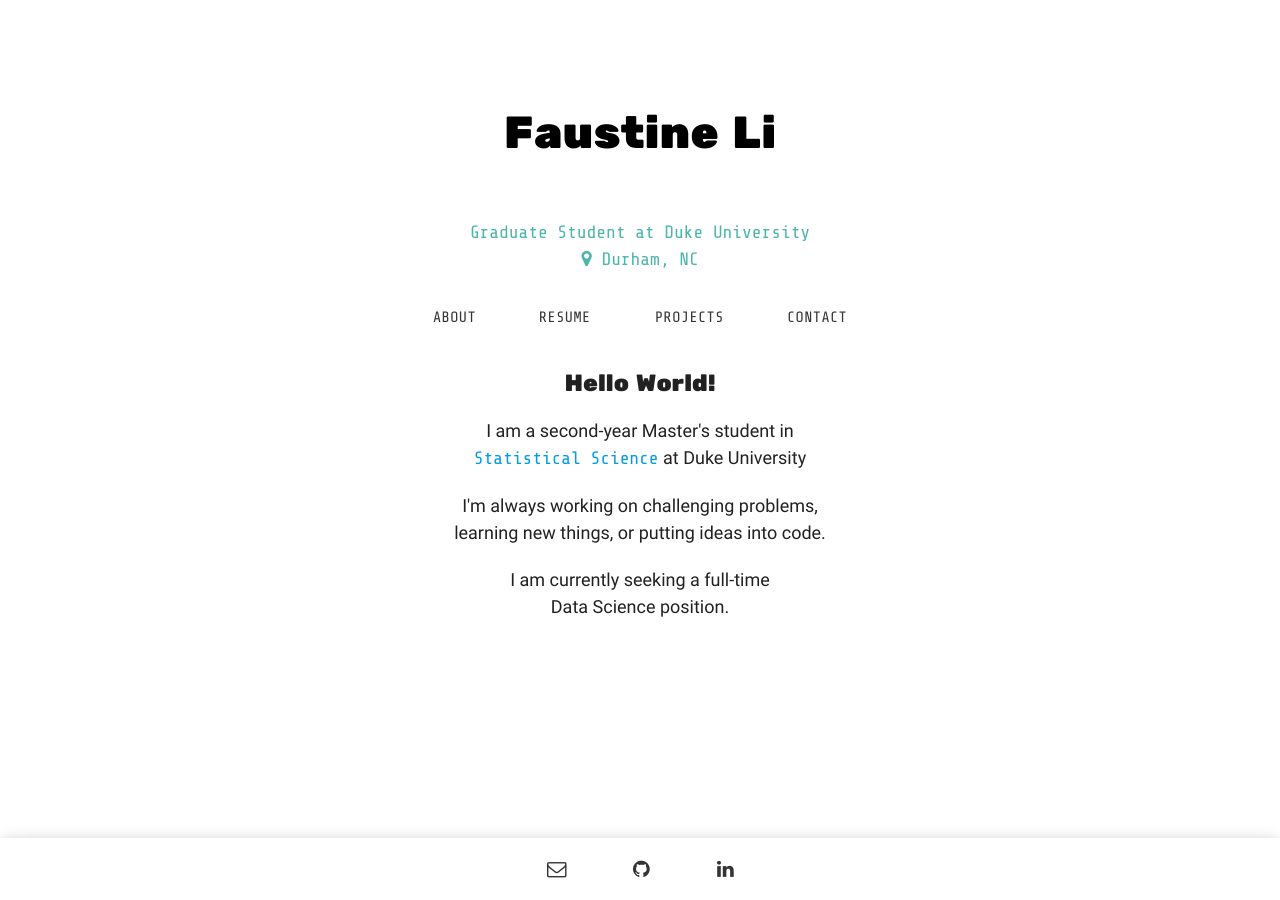
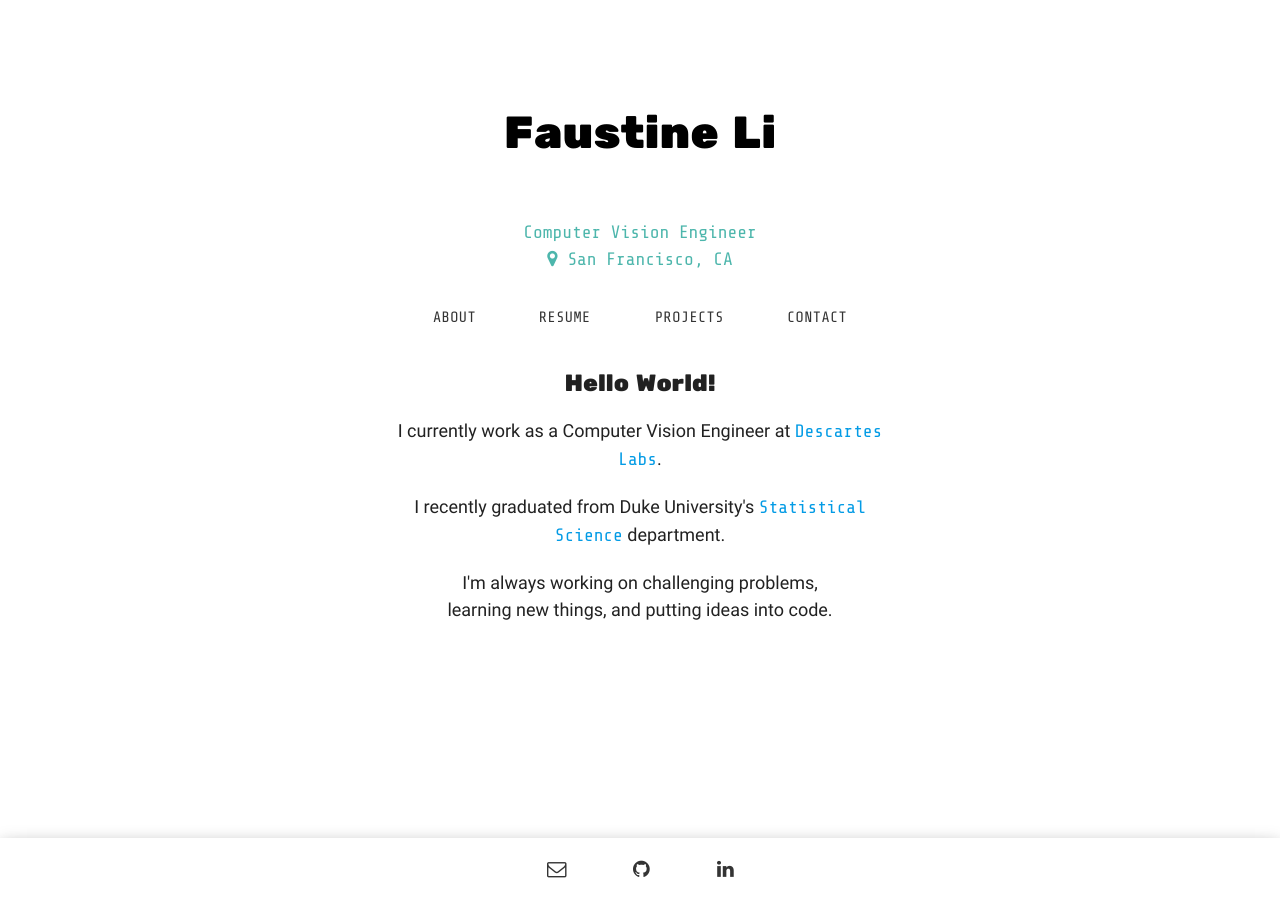
Before and after one commit to FaustineLi/FaustineLi.github.io, a Jekyll site: the page built from index.html, in a window 1280 px wide. Built offline with Jekyll 4.4.1, drawn with Linux system fonts in a browser that asks for light colours.

Commit message:
update info

```diff
--- a/_config.yml
+++ b/_config.yml
@@ -1,8 +1,8 @@
 title: 'Faustine Li'
 description:
-about: "Graduate Student at Duke University"
-location: "Durham, NC"
-email: faustineli12@gmail.com
+about: "Computer Vision Engineer"
+location: "San Francisco, CA"
+email: faustine@descarteslabs.com
 baseurl:
 url:
 twitter_username:
--- a/index.html
+++ b/index.html
@@ -19,9 +19,12 @@ layout: default
   <h2 class="my-mini-heading">Hello World!</h2>
   <ul>
     <li>
-    <p class="my-item">I am a second-year Master's student in <br><a href='//stat.duke.edu'>Statistical Science</a> at Duke University</p>
-    <p class="my-item">I'm always working on challenging problems, <br>learning new things, or putting ideas into code.</p>
-    <p class="my-item">I am currently seeking a full-time <br>Data Science position.</p>
+    <p class="my-item">
+        I currently work as a Computer Vision Engineer at <a href='https://descarteslabs.com/'>Descartes Labs</a>.</p>
+    <p class="my-item">
+        I recently graduated from Duke University's <a href='//stat.duke.edu'>Statistical Science</a> department.</p>
+    <p class="my-item">
+        I'm always working on challenging problems, <br>learning new things, and putting ideas into code.</p>
   </ul>
 </div>
 
@@ -35,10 +38,7 @@ layout: default
 
 <div id="contact">
   <h2 class="my-mini-heading">Email</h2>
-      <p class="my-item">faustineli12@gmail.com</p>
-      <p class="my-item">faustine.li@duke.edu</p>
-  <h3 class="my-mini-heading">Phone</h3>
-      <p class="my-item">678-704-6395</p>
+      <p class="my-item">faustine@descarteslabs.com</p>
   <h3 class="my-mini-heading">Other</h3>
       <p class="my-item">See the footer below for GitHub and LinkedIn!</p>
 </div>
```
